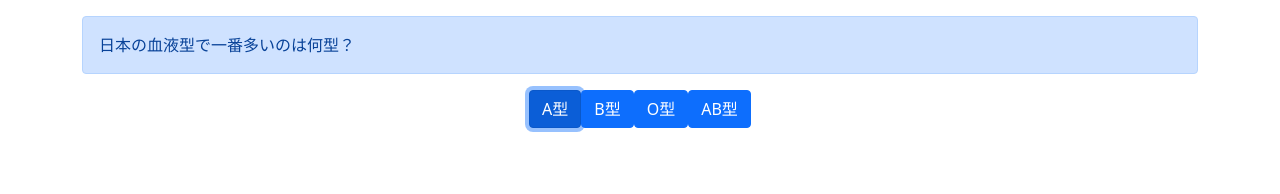
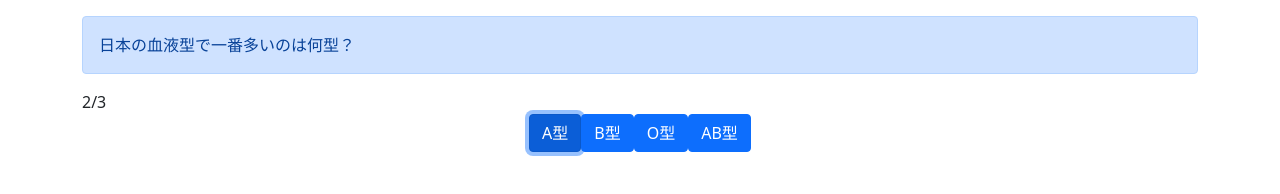
Before and after one commit to atsuatsupoteto/quizgame_test, a plain HTML site: page index.html in a window 1280 px wide. Both pictures are taken after a click on the button "スーパーファミコン". Drawn offline with nearby package versions, Linux system fonts and the light colour scheme.

Commit message:
問題数を表示させる処理を追加しました

```diff
--- a/app.js
+++ b/app.js
@@ -29,23 +29,23 @@ const quiz = [
   }
 ];
 
+
+
 //変数定義
 const quizLength= quiz.length;
 let quizIndex = 0;
 let score = 0;
 const $button = document.getElementsByTagName('button');
 let buttonLength = $button.length;
-
+let quizNum = 1;
 
 //クイズの問題文、選択肢を定義
 const setupQuiz = () => {
   document.getElementById('js-question').textContent = quiz[quizIndex].question;
-  let buttonIndex = 0;
-  while(buttonIndex <buttonLength){
-    $button[buttonIndex].textContent = quiz[quizIndex].answers[buttonIndex];
-    buttonIndex++;
+  for(buttonIndex=0; buttonIndex <buttonLength; buttonIndex++){
+      $button[buttonIndex].textContent = quiz[quizIndex].answers[buttonIndex];
+    }
   }
-}
 
 setupQuiz();
 
@@ -58,12 +58,14 @@ const clickHandler = (e) => {
   }else{
     window.alert('不正解！');
   }
+  quizIndex++;
 
-  quizIndex++;
 
   if(quizIndex < quizLength){
     //問題がまだある場合
     setupQuiz();
+    quizNum++;
+    document.getElementById('q-count').textContent =  quizNum + '/' + quizLength;
   }else{
     //問題が最後の場合
     window.alert('終了！あなたの正解数は' + score + '/' + quizLength + 'です！');
--- a/index.html
+++ b/index.html
@@ -24,6 +24,8 @@
       <div id="js-question" class="mt-3 alert alert-primary" role="alert">
         A simple primary alert—check it out!
       </div>
+      <div id="q-count" >1/3</div>
+
 
       <div class="d-flex justify-content-center">
         <button type="button" class="btn btn-primary">Primary</button>
```
